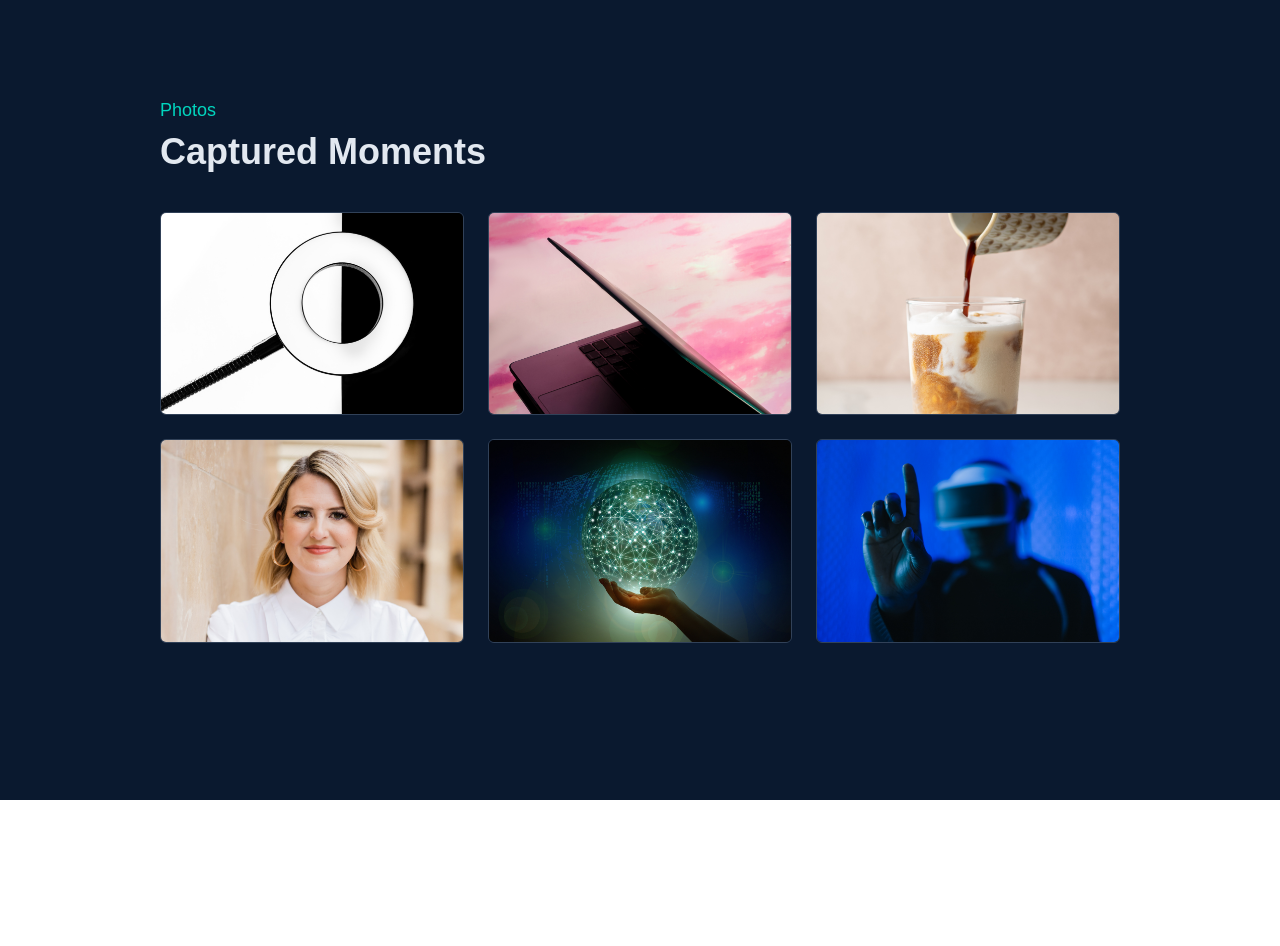
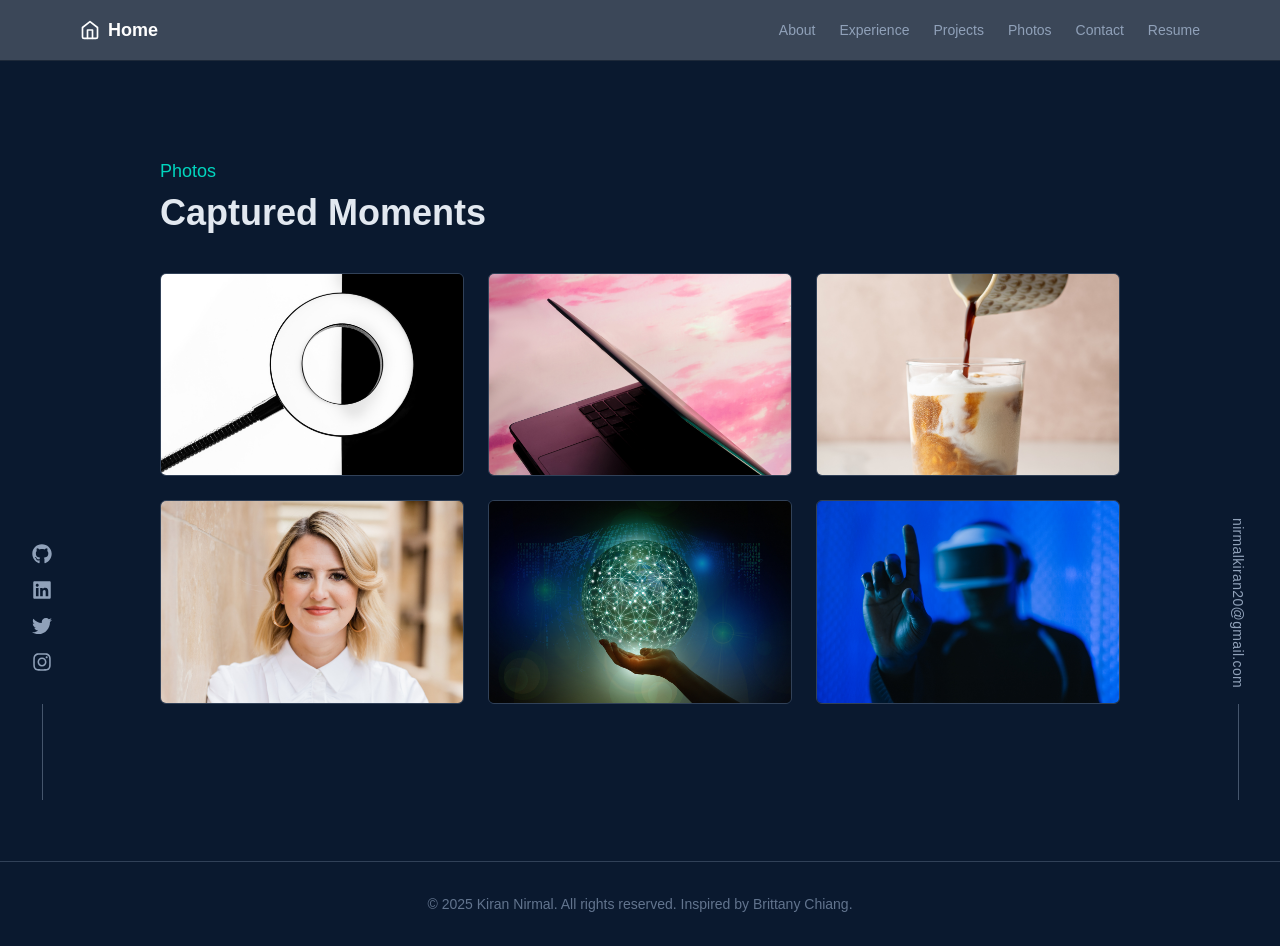
Before and after one commit to nirmalkiran20/brittany-v4-clone, a Next.js app: page /photos in a window 1280 px wide. Before the commit the page ends 800 px from the top, so only its background shows below. Built offline with nearby package versions, Linux system fonts and the light colour scheme.

Commit message:
Photos page: add Navbar/Socials/Email/Footer

```diff
--- a/pages/photos.js
+++ b/pages/photos.js
@@ -1,5 +1,10 @@
 import Head from 'next/head';
 import Image from 'next/image';
+
+import Navbar  from '../components/Navbar';
+import Socials from '../components/Socials';
+import Email   from '../components/Email';
+import Footer  from '../components/Footer';
 
 const photos = [
   '/images/photos/photo1.png',
@@ -15,7 +20,13 @@ export default function Photos() {
     <>
       <Head>
         <title>Photos</title>
+        <meta name="description" content="Captured moments by Kiran Nirmal" />
       </Head>
+
+      {/* shared chrome */}
+      <Navbar />
+      <Socials />
+      <Email />
 
       <main className="bg-[#0a192f] min-h-screen px-6 sm:px-12 md:px-24 lg:px-40 py-24 text-white">
         <h1 className="text-teal-400 text-lg font-mono mb-2">Photos</h1>
@@ -23,6 +34,7 @@ export default function Photos() {
           Captured Moments
         </h2>
 
+        {/* grid */}
         <div className="grid grid-cols-1 sm:grid-cols-2 md:grid-cols-3 gap-6">
           {photos.map((src, i) => (
             <div
@@ -41,6 +53,8 @@ export default function Photos() {
           ))}
         </div>
       </main>
+
+      <Footer />
     </>
   );
 }
```
